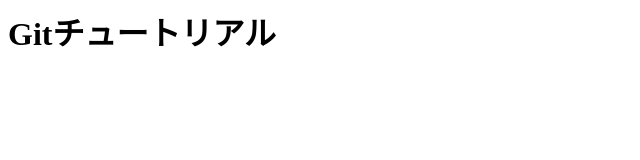
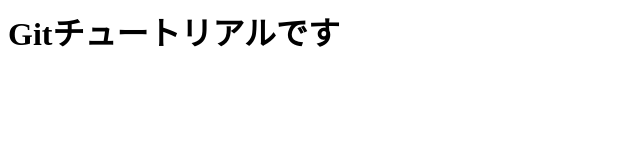
Before and after one commit to bravesparkle/git_tutorial, a plain HTML site: page index.html in a window 1280 px wide. Shown: the whole page, without its empty margins (0-640 px from the left). Drawn offline with Linux system fonts and the light colour scheme.

Commit message:
initialcommit

```diff
--- a/index.html
+++ b/index.html
@@ -1 +1 @@
-<h1>Gitチュートリアル</h1>
+<h1>Gitチュートリアルです</h1>
```
